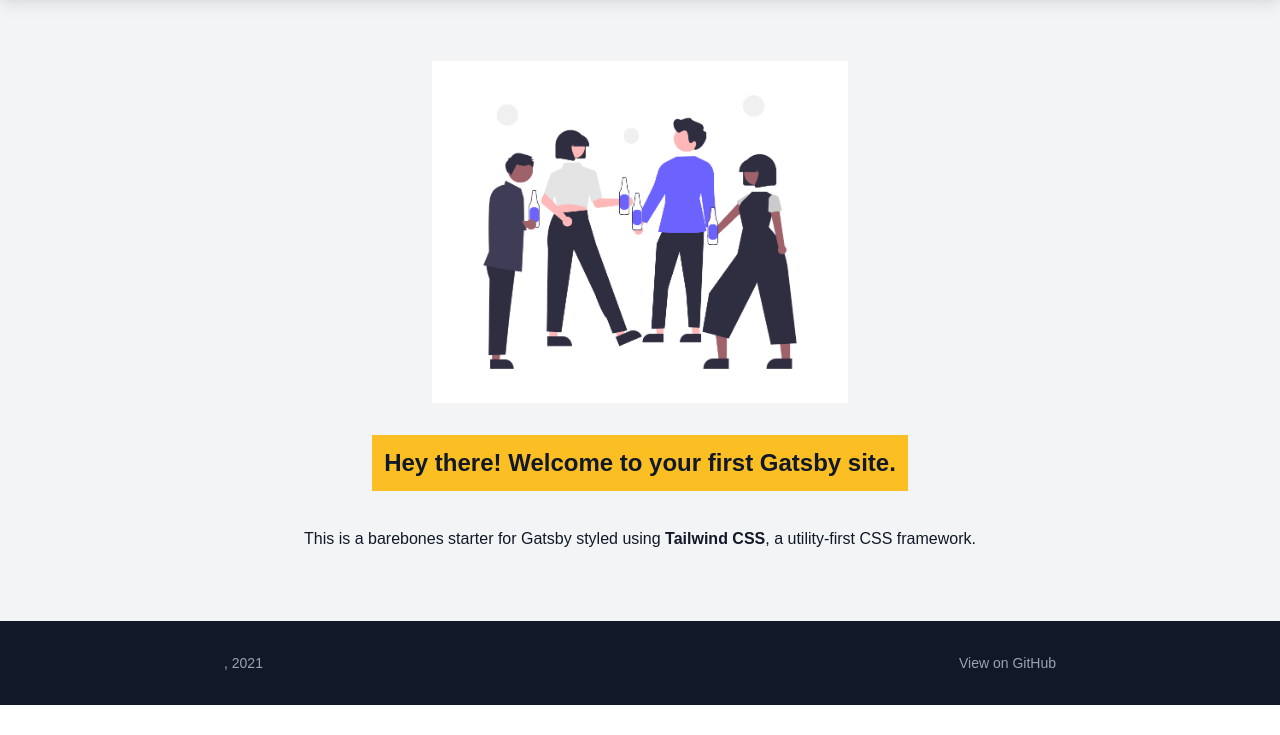
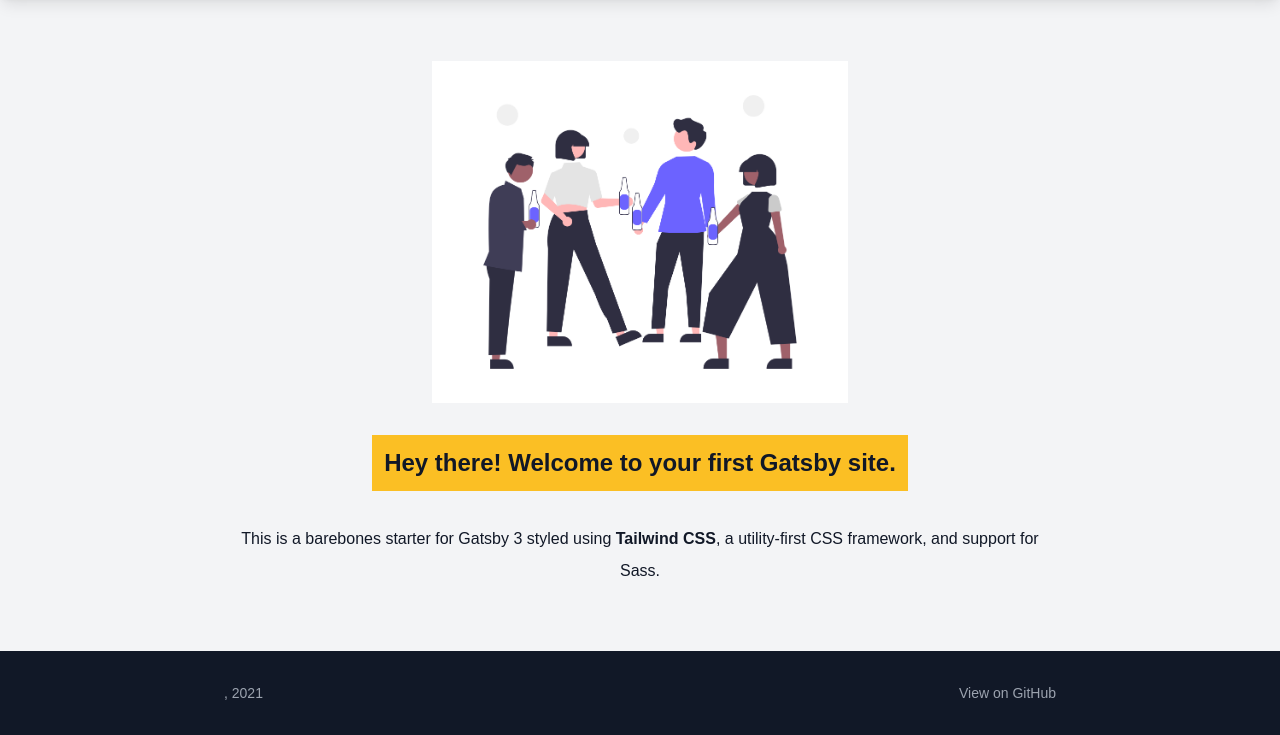
Before and after one commit to SimmonsRitchie/gatsby-v3-tailwind-starter, a Gatsby site: page / in a window 1280 px wide. Shown: the part 95-830 px from the top of the page. Before the commit the page ends 800 px from the top, so only its background shows below. Built offline with nearby package versions, Linux system fonts and the light colour scheme; Gatsby itself is replaced by a stand-in of ours.

Commit message:
Update text

```diff
--- a/src/pages/index.js
+++ b/src/pages/index.js
@@ -25,7 +25,7 @@ function IndexPage() {
         </h2>
 
         <p className="leading-loose">
-          This is a barebones starter for Gatsby styled using{` `}
+          This is a barebones starter for Gatsby 3 styled using{` `}
           <a
             className="font-bold text-gray-900 no-underline"
             href="https://tailwindcss.com/"
@@ -34,7 +34,7 @@ function IndexPage() {
           >
             Tailwind CSS
           </a>
-          , a utility-first CSS framework.
+          , a utility-first CSS framework, and support for Sass.
         </p>
       </section>
     </Layout>
```
